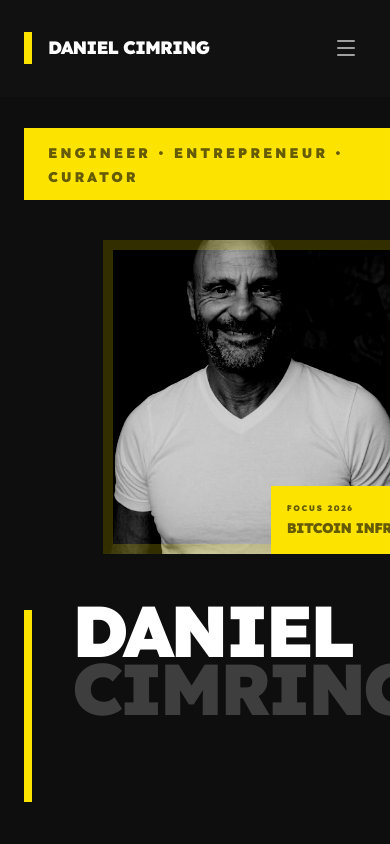
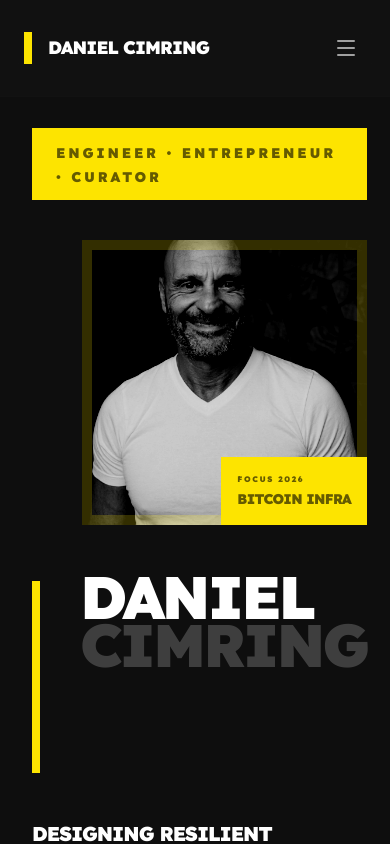
Before and after one commit to dcimring/daniel-cimring-portfolio, a React (Vite) app: page / in a window 390 px wide. Shown: the top 844 px of the page. Built offline with nearby package versions, Linux system fonts and the light colour scheme.

Commit message:
style: fix mobile overflow and enlarge mobile portrait

```diff
--- a/src/App.tsx
+++ b/src/App.tsx
@@ -102,7 +102,7 @@ function App() {
   };
 
   return (
-    <div className="min-h-screen selection:bg-primary selection:text-background font-sans bg-background text-on-surface">
+    <div className="min-h-screen selection:bg-primary selection:text-background font-sans bg-background text-on-surface overflow-x-hidden">
 
       {/* Navigation */}
       <nav className="fixed top-0 w-full z-50 glass-morphism border-b border-outline-variant/10">
@@ -171,7 +171,7 @@ function App() {
       <main>
         {/* Hero Section */}
         <section className="min-h-screen flex items-center pt-32 pb-20 relative overflow-hidden bg-background">
-          <div className="container mx-auto px-6 relative z-10">
+          <div className="container mx-auto px-8 relative z-10">
             <motion.div
               initial="hidden"
               animate="visible"
@@ -190,7 +190,7 @@ function App() {
                 {/* Option 1: Mobile Asymmetric Editorial Inset */}
                 <motion.div
                   variants={itemVariants}
-                  className="block lg:hidden w-4/5 ml-auto mb-12 relative"
+                  className="block lg:hidden w-[85%] ml-auto mb-12 relative"
                 >
                   <div className="aspect-square bg-surface-container-high relative overflow-hidden">
                     <img
@@ -208,7 +208,7 @@ function App() {
 
                 <div className="flex gap-10 items-start mb-12">
                   <div className="w-2 h-48 md:h-64 bg-primary shrink-0 mt-2" />
-                  <motion.h1 variants={itemVariants} className="text-7xl sm:text-9xl md:text-[10rem] font-display font-black leading-[0.8] tracking-tighter uppercase">
+                  <motion.h1 variants={itemVariants} className="text-6xl sm:text-9xl md:text-[10rem] font-display font-black leading-[0.8] tracking-tighter uppercase">
                     Daniel <br />
                     <span className="text-on-surface opacity-20">Cimring</span>
                   </motion.h1>
```
